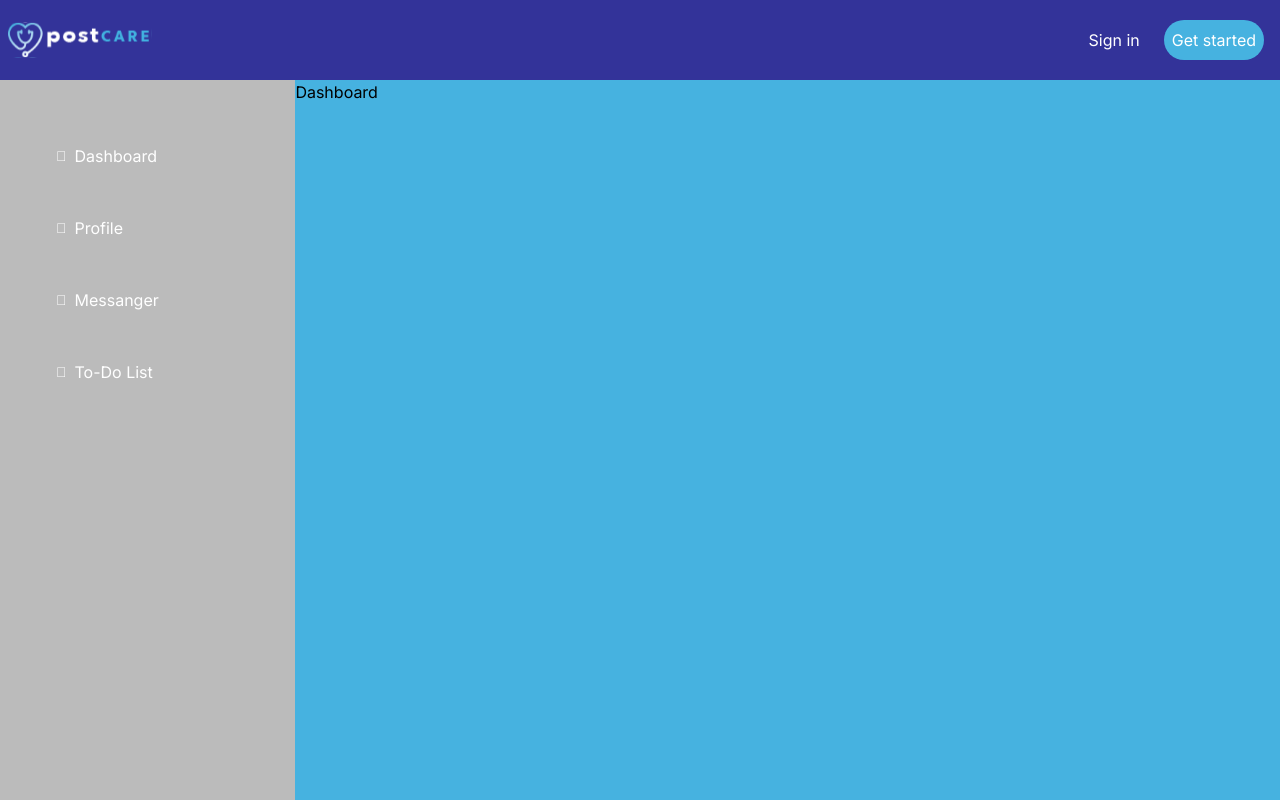
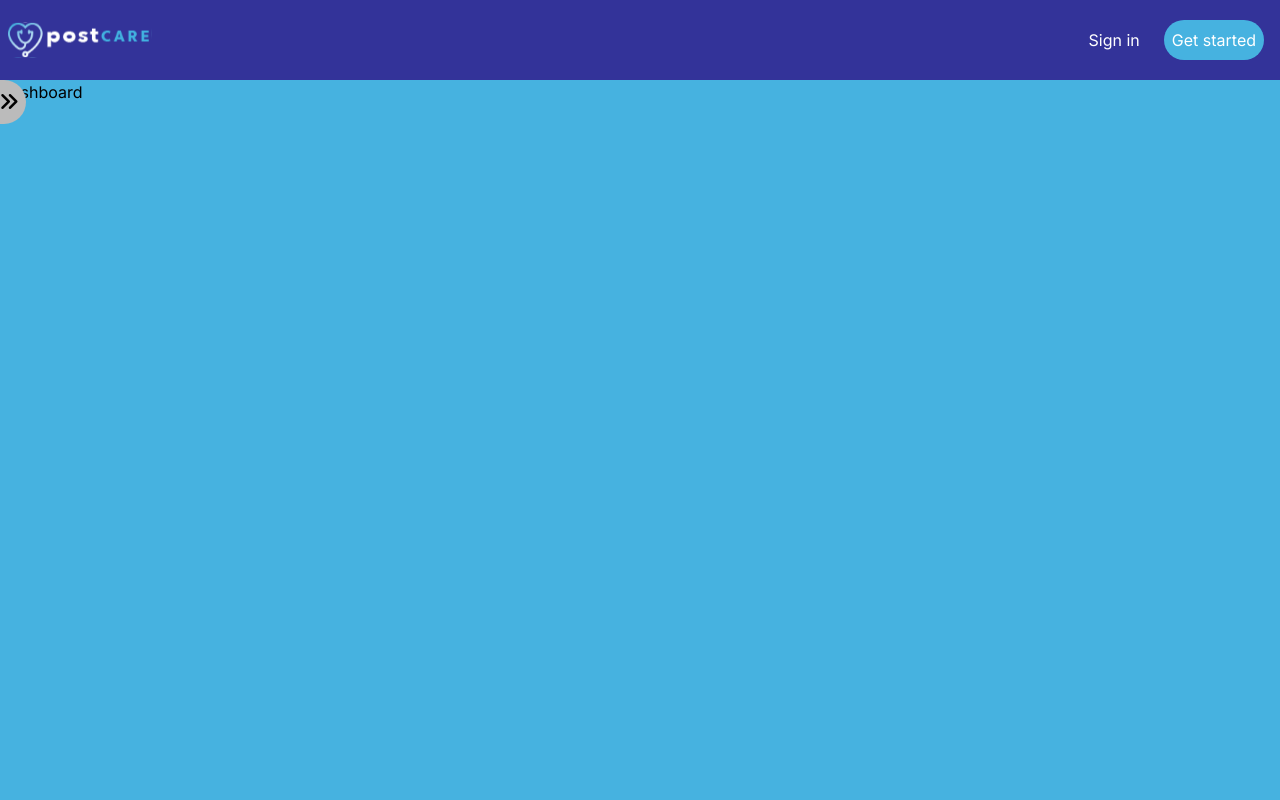
Before and after one commit to Ismailco/Postcare-app, a React (Vite) app: page /dashboard in a window 1280 px wide. Shown: the top 800 px of the page. Built offline with nearby package versions, Linux system fonts and the light colour scheme.

Commit message:
Add Navigation basic animation

```diff
--- a/src/components/Navigation.jsx
+++ b/src/components/Navigation.jsx
@@ -1,13 +1,18 @@
-import React from 'react';
+import React, { useState } from 'react';
 import { Link } from 'react-router-dom';
 import { navigationLinks } from '../constants';
 
-const Navigation = () => (
-  <nav className="hidden w-96 md:flex justify-start items-start bg-dark text-white">
-    <ul className="w-full flex flex-col justify-between items-between m-10 ">
+const Navigation = () => {
+  const [open, setOpen] = useState(false);
+  const toggleMenu = () => setOpen((prev) => !prev);
+
+  return (
+    <div className="hidden md:flex justify-start items-start bg-dark text-white">
+      <nav className={`${open ? 'md:w-96' : 'md:w-0'} duration-200`}>
+        <ul className="flex flex-col justify-between items-between m-10 ">
           {navigationLinks.map((link) => (
-        <li key={link.id} className="my-2 duration-500 hover:bg-black p-4 rounded-md w-full">
-          <Link to={link.path} className="w-full">
+            <li key={link.id} className="my-2 duration-500 hover:bg-black p-4 rounded-md">
+              <Link to={link.path} className="w-full" onClick={toggleMenu}>
                 <i className="fal fa-circle fa-sm pr-2"></i>
                 {link.name}
               </Link>
@@ -15,6 +20,11 @@ const Navigation = () => (
           ))}
         </ul>
       </nav>
+      <button className="h-0 w-0 outline-none" onClick={toggleMenu}>
+        <i className={`${open ? 'fas fa-angles-left' : 'fas fa-angles-right'} -left-2 duration-300 relative cursor-pointer text-black text-xl p-2 bg-dark rounded-r-3xl duration-300`}></i>
+      </button>
+    </div>
   );
+};
 
 export default Navigation;
```
Lines whose indentation alone changed are shown as unchanged.
